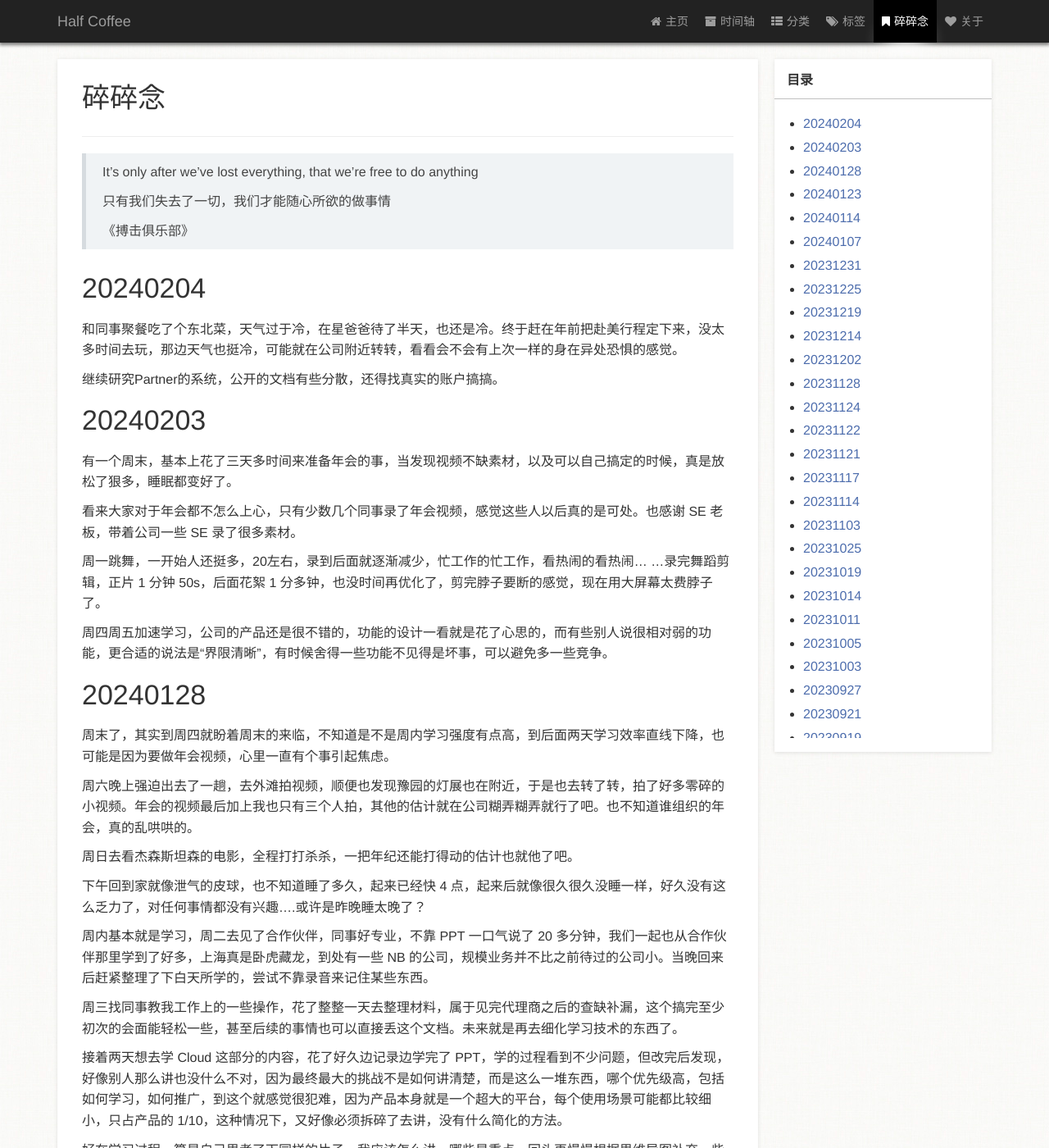
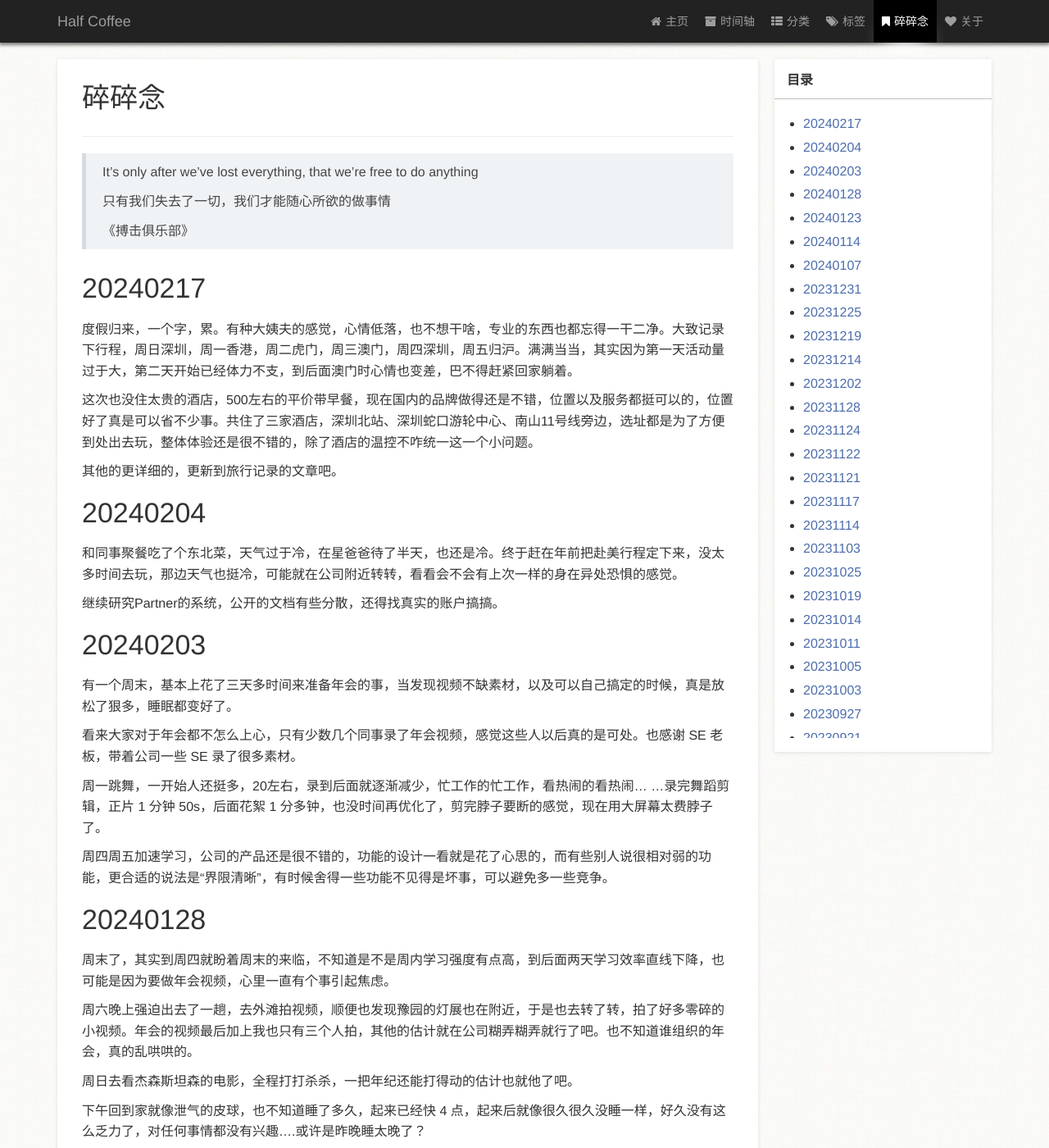
Before and after one commit to zm1990s/halfcoffee, a Jekyll site: the page built from page/3碎碎念.md, in a window 1280 px wide and 1400 px high. Shown: the whole window at 82% size. Built offline with Jekyll 4.4.1, drawn with Linux system fonts in a browser that asks for light colours; a style sheet for code colours, icons or effects is not loaded.

Commit message:
20240218

```diff
--- a/page/3碎碎念.md
+++ b/page/3碎碎念.md
@@ -13,6 +13,14 @@ type: page
 > 只有我们失去了一切，我们才能随心所欲的做事情
 >
 > 《搏击俱乐部》
+
+# 20240217
+
+度假归来，一个字，累。有种大姨夫的感觉，心情低落，也不想干啥，专业的东西也都忘得一干二净。大致记录下行程，周日深圳，周一香港，周二虎门，周三澳门，周四深圳，周五归沪。满满当当，其实因为第一天活动量过于大，第二天开始已经体力不支，到后面澳门时心情也变差，巴不得赶紧回家躺着。
+
+这次也没住太贵的酒店，500左右的平价带早餐，现在国内的品牌做得还是不错，位置以及服务都挺可以的，位置好了真是可以省不少事。共住了三家酒店，深圳北站、深圳蛇口游轮中心、南山11号线旁边，选址都是为了方便到处出去玩，整体体验还是很不错的，除了酒店的温控不咋统一这一个小问题。
+
+其他的更详细的，更新到旅行记录的文章吧。
 
 # 20240204
 
```
